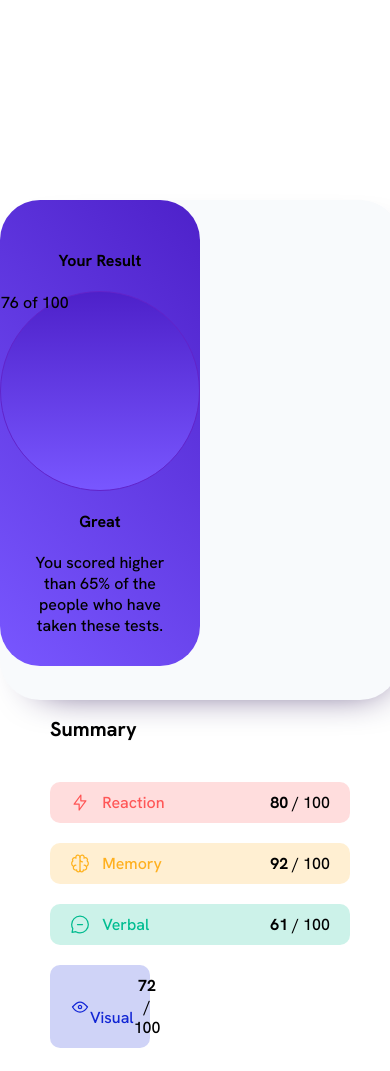
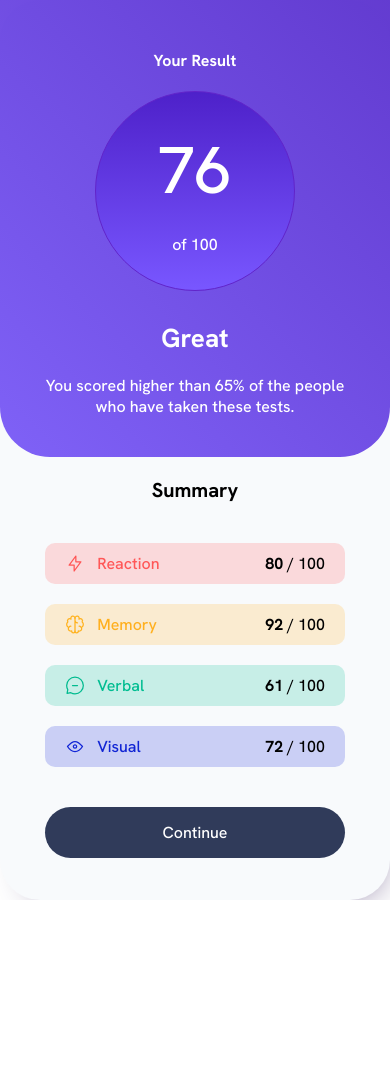
Before and after one commit to Xeross99/SimpleMenu, a plain HTML site: page index.html in a window 390 px wide. Shown: the top 1071 px of the page. After the commit the page ends 900 px from the top, so only its background shows below. Drawn offline with Linux system fonts and the light colour scheme.

Commit message:
right site done

```diff
--- a/index.html
+++ b/index.html
@@ -16,8 +16,7 @@
       <h2>Your Result</h2>
 
       <div class="circle">
-        76
-        of 100
+        <p>76</p><br>of 100
       </div>
       <div class="bot">
         <h2>Great</h2>
--- a/style.css
+++ b/style.css
@@ -12,7 +12,10 @@
 h2 {
     margin: 20px;
 }
-
+p
+{
+    font-size: 66px;
+}
 .summary {
     font-size: 20px;
     text-align: left;
@@ -39,7 +42,7 @@ body {
 
 /* LEFT SITE */
 .leftsite {
-    background: linear-gradient(45deg, hsl(252, 100%, 67%), hsla(256, 72%, 46%, 1));
+    background: linear-gradient(45deg, hsla(252, 91%, 58%, 0.763), rgba(78, 33, 202, 0.88));
     display: flex;
     flex-direction: column;
     align-items: center;
@@ -47,6 +50,7 @@ body {
     width: 50%;
     border-radius: 40px;
     padding: 30px;
+    color: white;
 }
 
 .circle {
@@ -55,10 +59,19 @@ body {
     height: 200px;
     border-radius: 50%;
     border: 1px solid rgb(97, 36, 202);
+    display: flex;
+    flex-direction: column;
+    justify-content: center;
+    align-items: center;
 }
 
 .bot {
     text-align: center;
+    padding: 10px;
+}
+.bot h2
+{
+    font-size: 26px;
 }
 
 /* RIGHT SITE */
@@ -82,6 +95,7 @@ button {
     border: initial;
     margin: 20px;
     color: white;
+    width: 300px;
 }
 
 button:hover {
@@ -152,7 +166,7 @@ button:hover {
     background-color: hsla(234, 85%, 45%, 0.2);
     border-radius: 10px;
     margin: 20px;
-    max-width: 300px;
+    width: 300px;
     display: flex;
     justify-content: space-between;
 }
@@ -170,5 +184,22 @@ button:hover {
     .maincontent {
         flex-direction: column;
     }
+    .rightsite
+    {
+        margin: 0 auto;
+        padding: 0px;
+        align-items: center;
+    }
+    .leftsite
+    {
+        margin: 0 auto;
+        width: 100vw;
+        border-radius: 0px 0px 50px 50px;
+    }
+    .maincontent
+    {
+        height: 100%;
+        width: 100%;
+    }
 
 }
```
